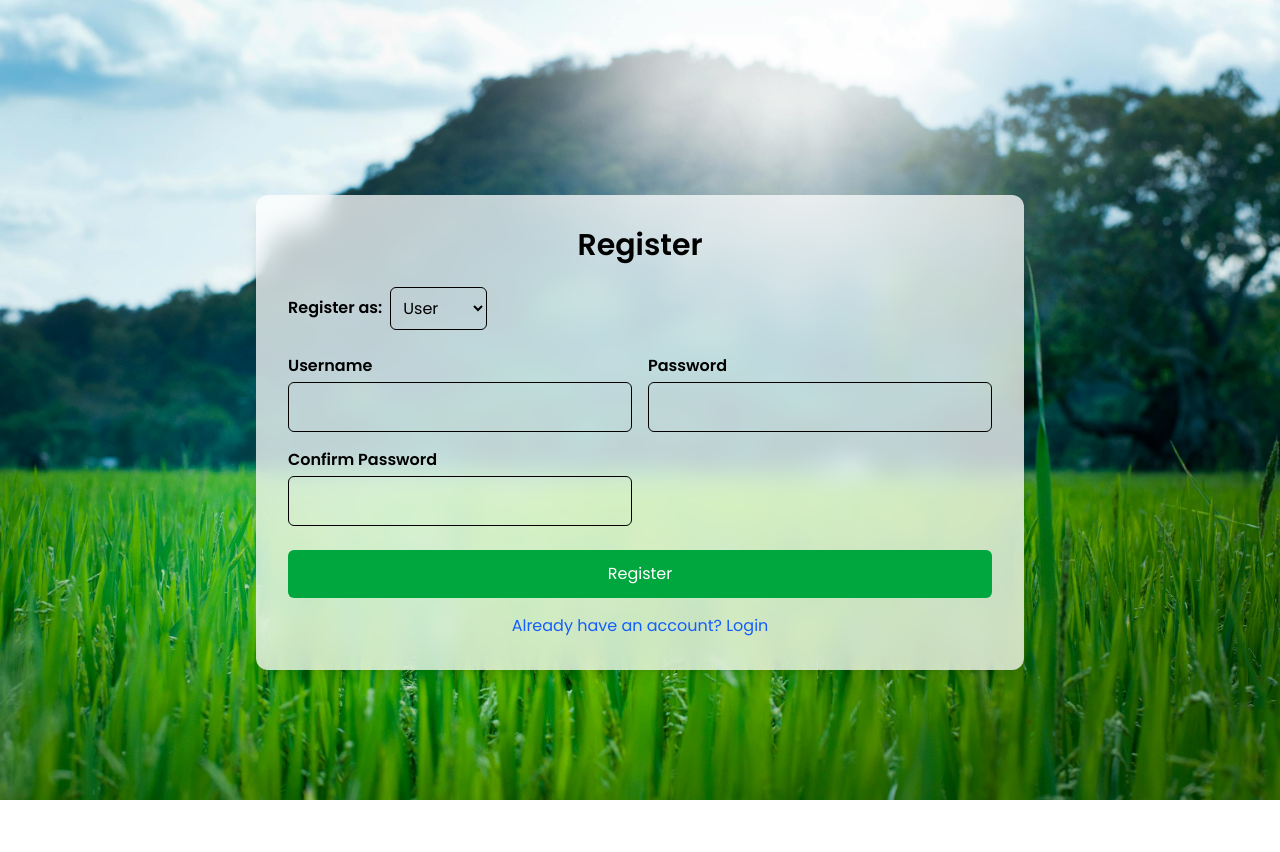
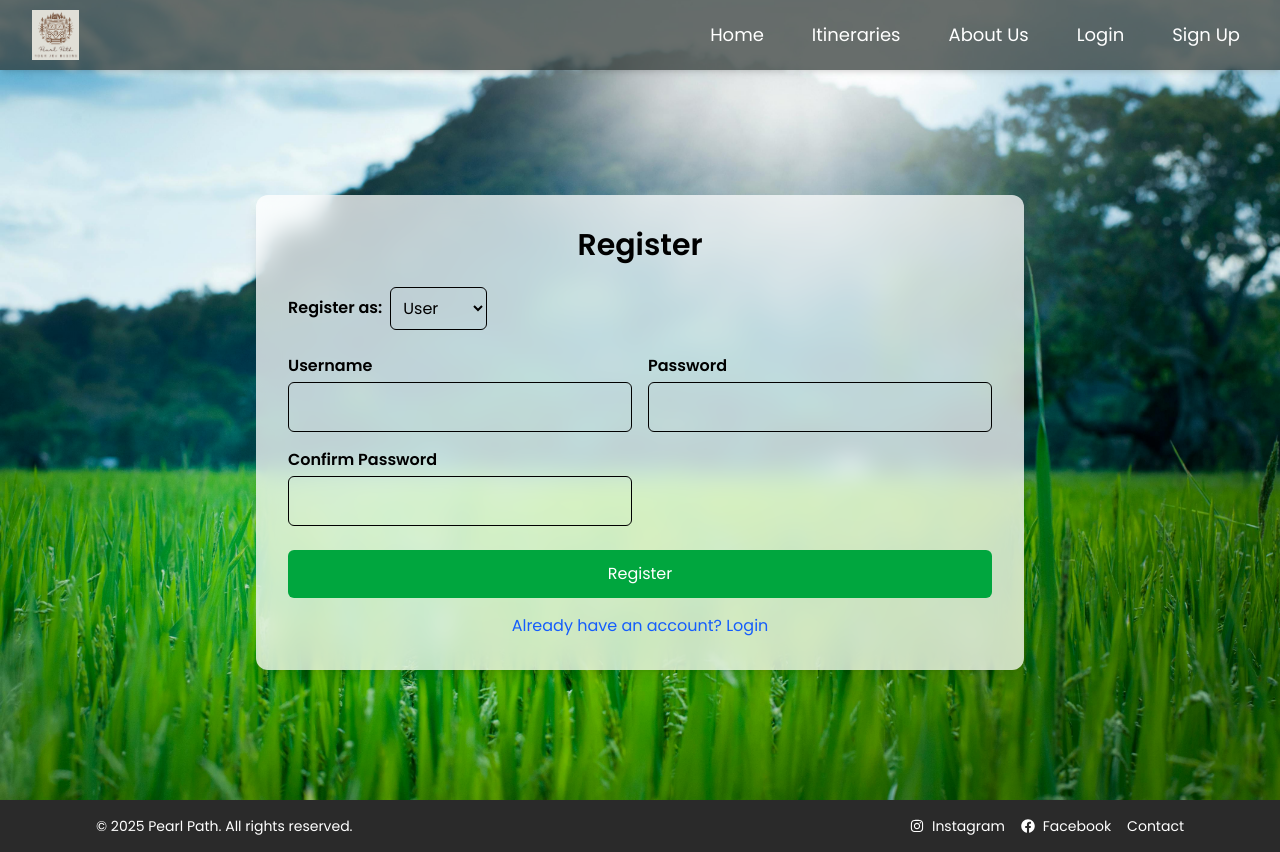
Before and after one commit to mathu3004/Pearl_Path, a React (Vite) app in the folder trip itinerary generator/frontend/: page /register in a window 1280 px wide. Before the commit the page ends 800 px from the top, so only its background shows below. Built offline with nearby package versions, Linux system fonts and the light colour scheme.

Commit message:
Update Register.jsx

```diff
--- a/trip itinerary generator/frontend/src/pages/Register.jsx
+++ b/trip itinerary generator/frontend/src/pages/Register.jsx
@@ -2,6 +2,8 @@
 import { useNavigate, Link } from "react-router-dom";
 import { AuthContext } from "../context/auth.context";
 import Select from "react-select";
+import Header from "../components/Header";
+import Footer from "../components/Footer";
 
 const fadeInKeyframes = `
 @keyframes fadeIn {
@@ -182,6 +184,7 @@
 
   return (
       <>
+        <Header />
         <style>{fadeInKeyframes}</style>
         <div
             style={{
@@ -780,6 +783,7 @@
             </div>
           </div>
         </div>
+        <Footer />
       </>
   );
 };
```
